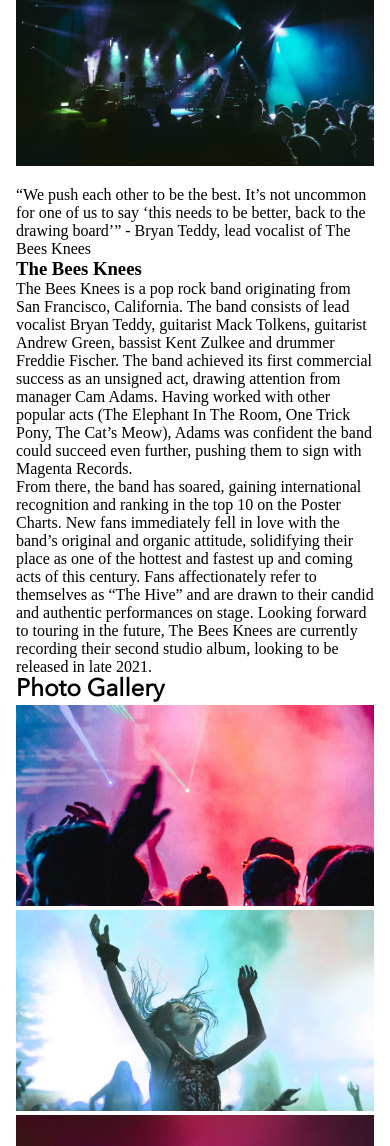
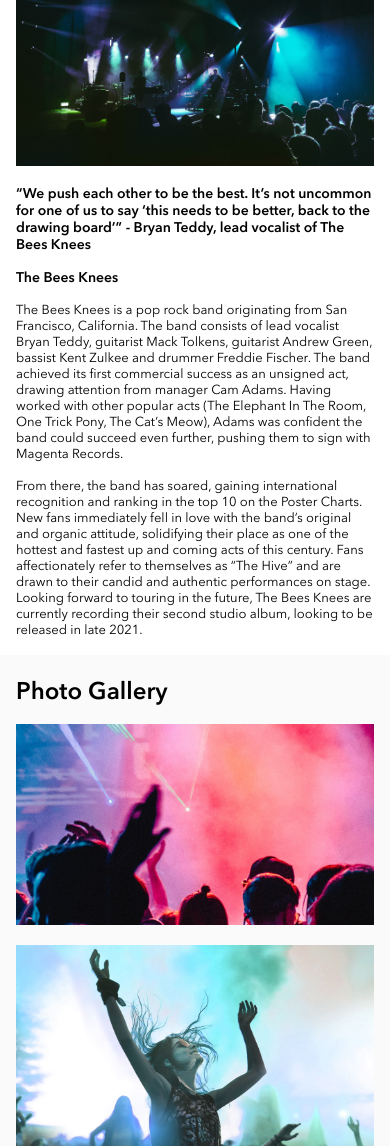
Before and after one commit to curtlindz/curtis-lindsey-bandsite, a plain HTML site: page index.html in a window 390 px wide. Shown: the part 494-1640 px from the top of the page. Drawn offline with Linux system fonts and the light colour scheme.

Commit message:
first commit creation of files and preliminary work on mobile view

```diff
--- a/styles/partials/_about.scss
+++ b/styles/partials/_about.scss
@@ -3,7 +3,27 @@
     padding: 0 16px;
 
     h1 {
+        font-family: 'Avenir Next LT Pro Demi';
+        font-size: 24px;
         padding: 24px 0 16px 0;
+    }
+
+    p {
+        font-family: 'Avenir Next LT Pro Demi';
+        font-size:14px;
+        padding: 0 0 16px 0;
+    }
+
+    h3 {
+        font-family: 'Avenir Next LT Pro Demi';
+        font-size:14px;
+        padding: 0 0 16px 0;
+    }
+
+    article {
+        font-family: 'Avenir Next LT Pro Regular';
+        font-size:13px;
+        padding: 0 0 16px 0;
     }
 
     img {
--- a/styles/partials/_gallery.scss
+++ b/styles/partials/_gallery.scss
@@ -1,9 +1,17 @@
 .gallery {
 
     padding: 0 16px;
+    background-color: $alabaster;
+
+    h1 {
+        font-family: 'Avenir Next LT Pro Demi';
+        font-size: 24px;
+        padding: 24px 0 16px 0;
+    }
 
     img {
         width:100%;
         height:auto;
+        padding: 0 0 16px 0;
     }
 }
```
Also changed, not shown: styles/bio.css, 1 other file.
